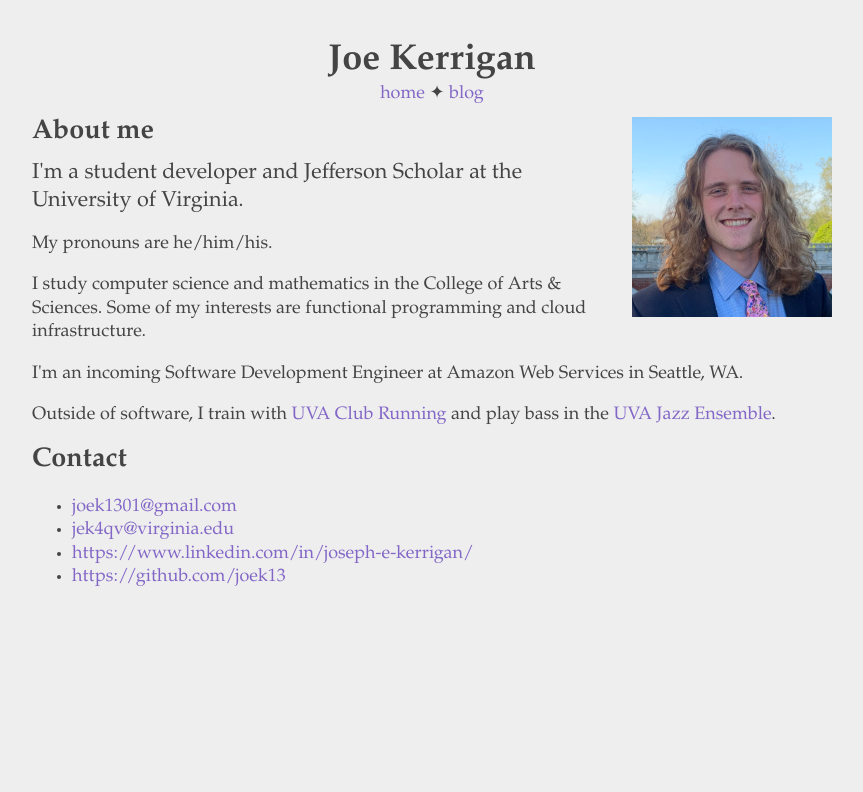
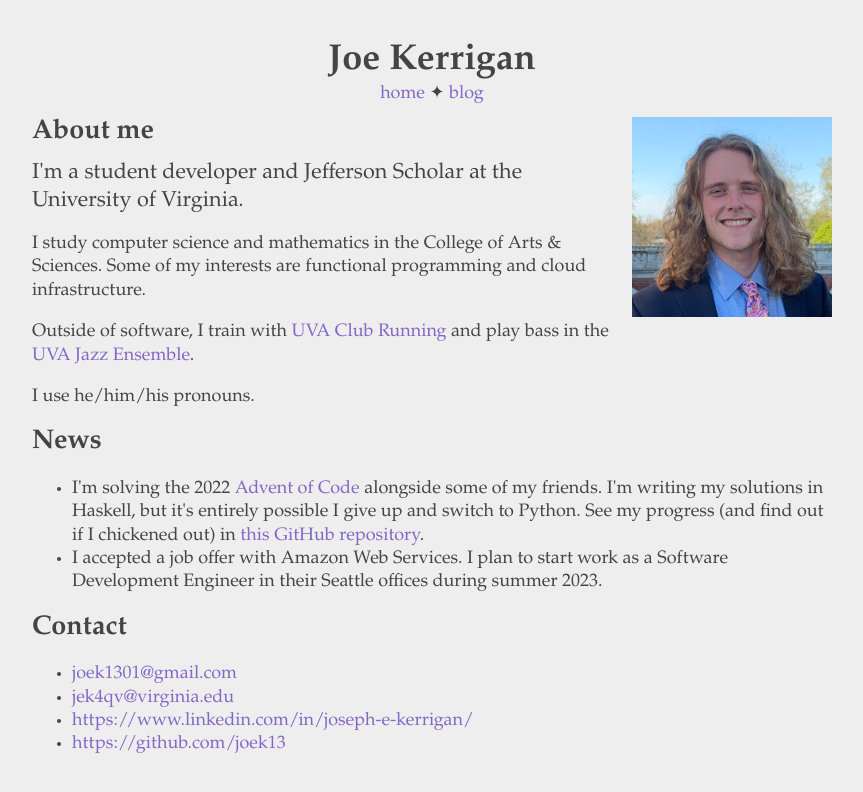
Before and after one commit to joek13/joek13.github.io, a Jekyll site: the page built from index.html, in a window 1280 px wide. Shown: the top 792 px of the page, without its empty margins (208-1071 px from the left). Built offline with Jekyll 4.4.1, drawn with Linux system fonts in a browser that asks for light colours.

Commit message:
Add "news" section to homepage

```diff
--- a/index.html
+++ b/index.html
@@ -11,18 +11,29 @@ breadcrumbs: false
     <h2>About me</h2>
     <p class="subtitle">I'm a student developer and Jefferson Scholar at the University of Virginia.</p>
     <p>
-        My pronouns are he/him/his.
-    </p>
-    <p>
         I study computer science and mathematics in the College of Arts &amp; Sciences.
         Some of my interests are functional programming and cloud infrastructure.
     </p>
     <p>
-        I'm an incoming Software Development Engineer at Amazon Web Services in Seattle, WA.
+        Outside of software, I train with <a href="https://virginia.clubrunning.org/">UVA Club Running</a> and play bass in the <a href="https://music.virginia.edu/jazz-ensemble">UVA Jazz Ensemble</a>.
     </p>
     <p>
-        Outside of software, I train with <a href="https://virginia.clubrunning.org/">UVA Club Running</a> and play bass in the <a href="https://music.virginia.edu/jazz-ensemble">UVA Jazz Ensemble</a>.
+        I use he/him/his pronouns.
     </p>
+</section>
+<section id="news">
+    <h2>News</h2>
+    <ul>
+        <li>
+            I'm solving the 2022 <a href="https://adventofcode.com/">Advent of Code</a> alongside some of my friends.
+            I'm writing my solutions in Haskell, but it's entirely possible I give up and switch to Python.
+            See my progress (and find out if I chickened out) in <a href="https://github.com/joek13/advent-of-code-2022">this GitHub repository</a>.
+        </li>
+        <li>
+            I accepted a job offer with Amazon Web Services.
+            I plan to start work as a Software Development Engineer in their Seattle offices during summer 2023.
+        </li>
+    </ul>
 </section>
 <section id="contact">
     <h2>Contact</h2>
```
